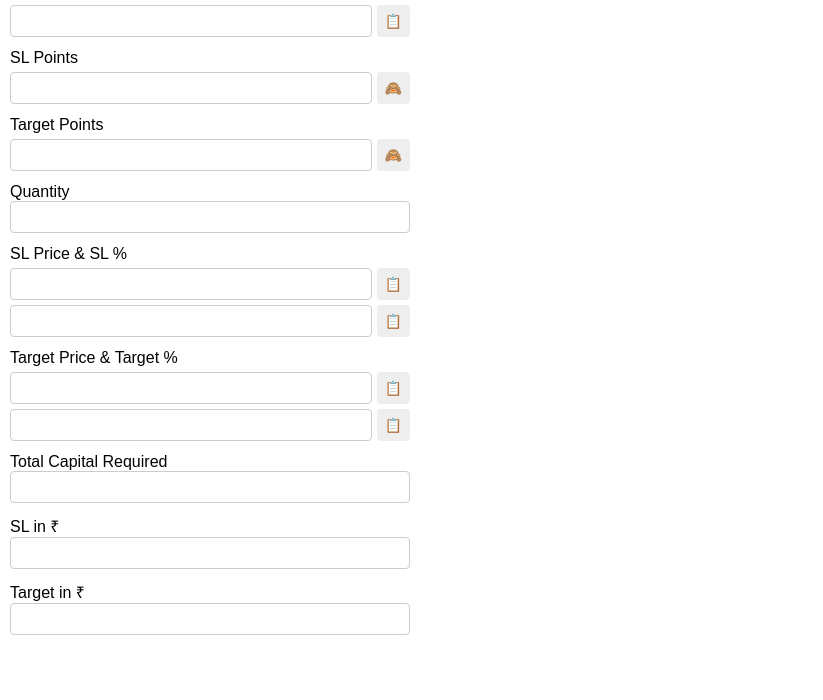
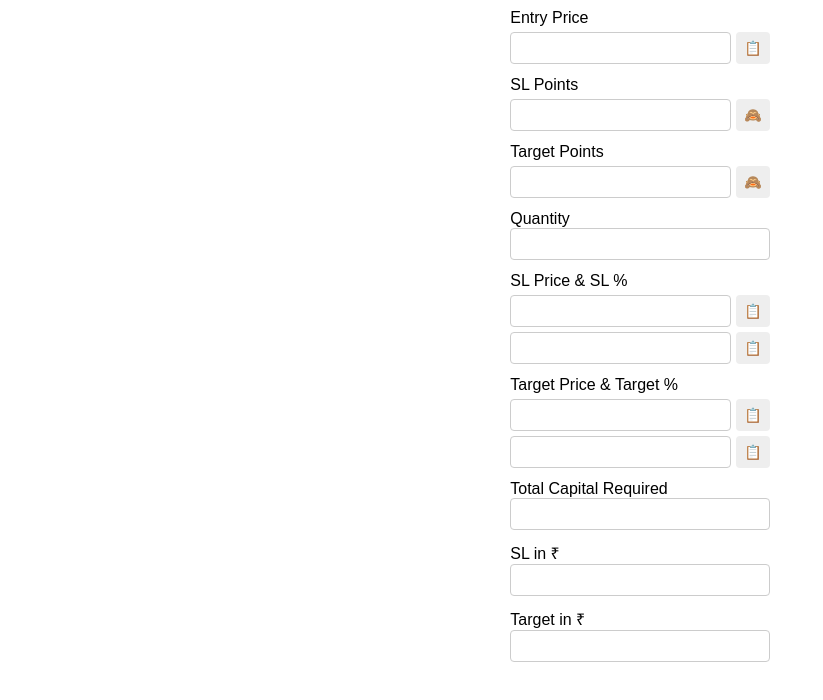
Before and after one commit to AKBUNKAR/aicalculator, a browser extension: page index.html in a window 1280 px wide. Shown: the part 120-820 px from the top of the page, without its empty margins (0-823 px from the left). Drawn offline with Linux system fonts and the light colour scheme.

Commit message:
Update style.css

```diff
--- a/style.css
+++ b/style.css
@@ -5,8 +5,13 @@ body {
   background-color: #fff;
   color: #000;
   transition: 0.3s;
-  width: 400px;
+
+  display: flex;
+  justify-content: center;
+  align-items: center;
+  min-height: 100vh;
 }
+
 
 body.dark {
   background-color: #121212;
```
